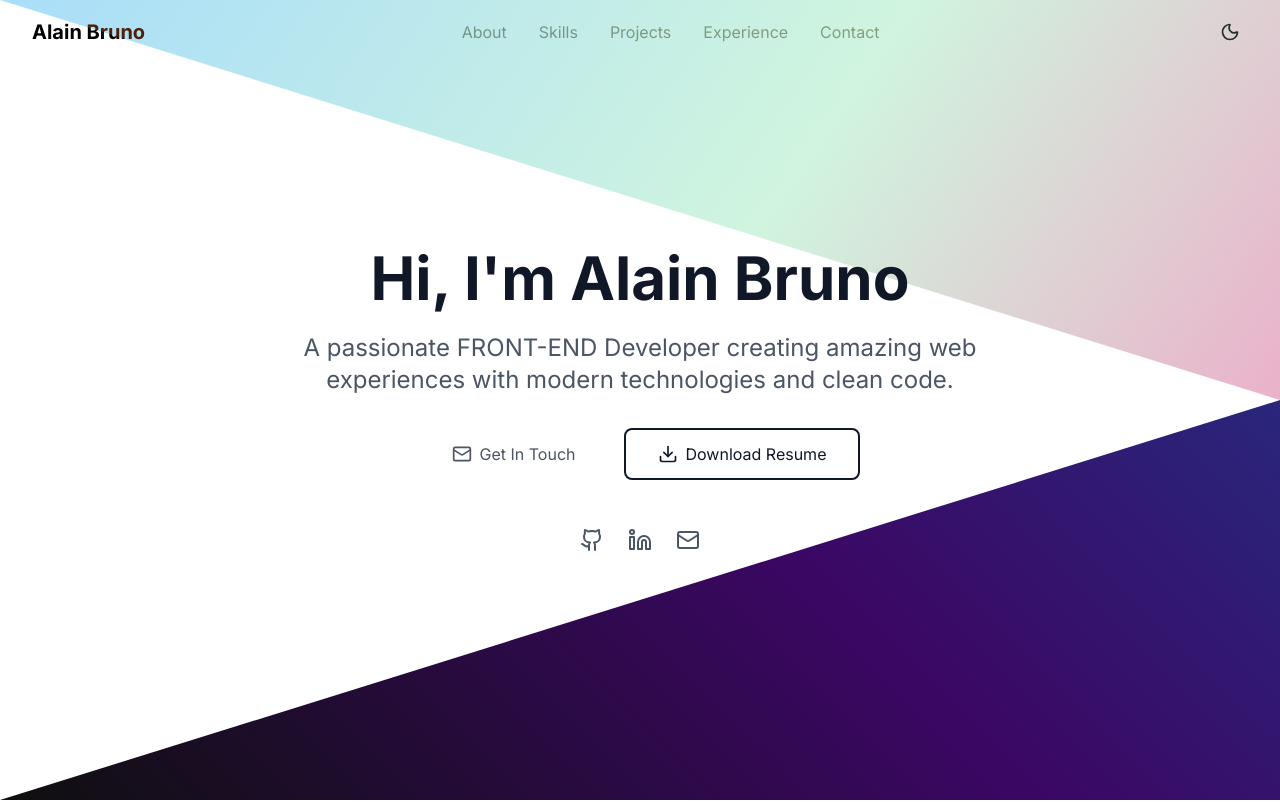
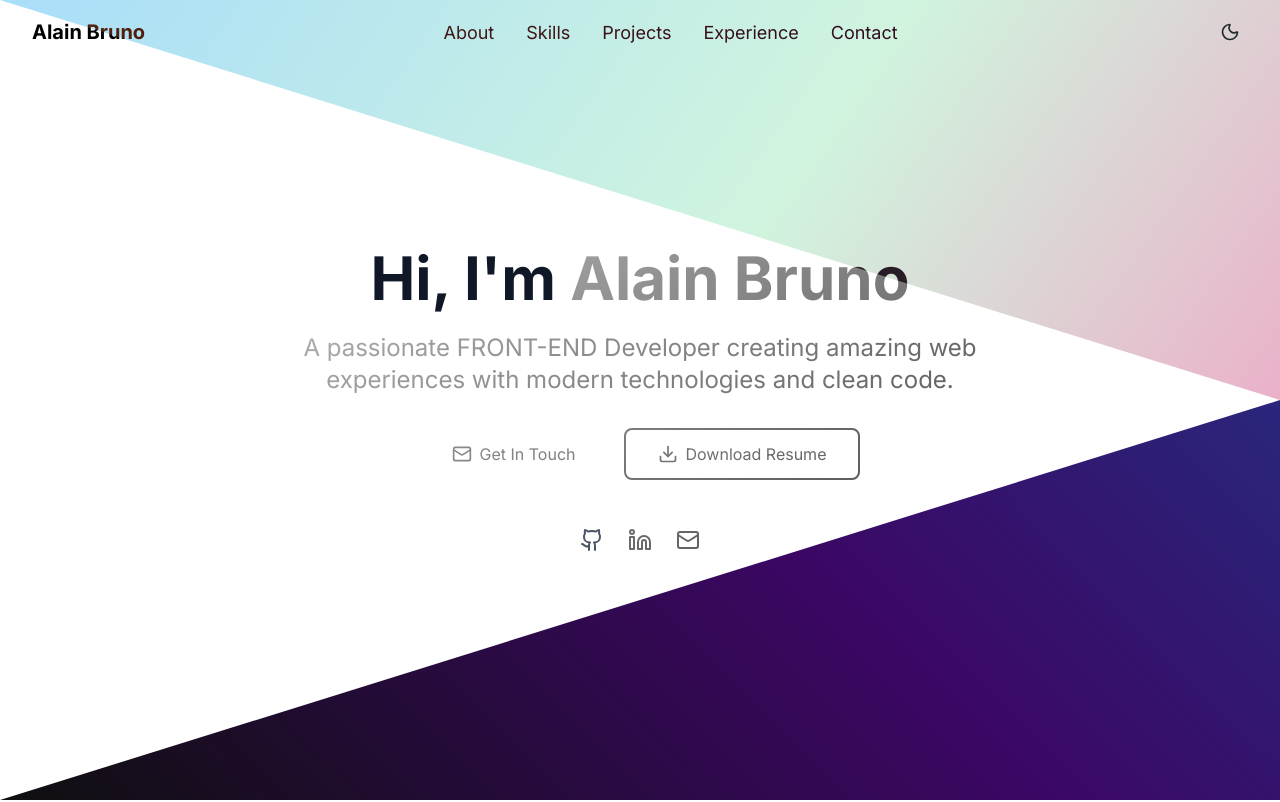
Before and after one commit to brunocode-s/portfolio, a Next.js app: page / in a window 1280 px wide. Shown: the top 802 px of the page. Built offline with nearby package versions, Linux system fonts and the light colour scheme.

Commit message:
new ui update

```diff
--- a/src/app/components/Contact.tsx
+++ b/src/app/components/Contact.tsx
@@ -132,10 +132,10 @@ const Contact = () => {
                    focus:border-transparent resize-none"
               />
             </div>
-            <div className="flex justify-end">
+            <div className="flex justify-end adaptive-text">
               <button
                 type="submit"
-                className="bg-gray-900 text-white px-8 py-3 rounded-lg hover:bg-primary-700 transition-colors flex items-center gap-2 hover:bg-white hover:text-gray-900 adaptive-text"
+                className="bg-gray-900 text-white px-8 py-3 rounded-lg hover:bg-primary-700 transition-colors flex items-center gap-2 hover:bg-white hover:text-gray-900 adaptive-text btn-b"
               >
                 <Send size={20} />
                 Send Message
--- a/src/app/components/Experience.tsx
+++ b/src/app/components/Experience.tsx
@@ -2,7 +2,7 @@ import { experiences } from '../lib/data'
 
 const Experience = () => {
   return (
-    <section id="experience" className="py-20 bg-gray-50">
+    <section id="experience" className="py-20 bg-gray-100">
       <div className="container-max-width section-padding">
         <div className="text-center mb-16">
           <h2 className="text-3xl md:text-4xl font-bold text-gray-900 mb-4">
--- a/src/app/components/Header.tsx
+++ b/src/app/components/Header.tsx
@@ -40,7 +40,7 @@ const Header = () => {
               <a
                 key={item.href}
                 href={item.href}
-                className="text-gray-600 hover:text-primary-600 transition-colors underline-hover"
+                className="text-[18px] hover:text-primary-600 underline-hove adaptive-text"
               >
                 {item.label}
               </a>
@@ -50,7 +50,7 @@ const Header = () => {
           <div className="flex items-center">
             <DarkModeToggle />
             <button
-              className="md:hidden"
+              className="md:hidden adaptive-text"
               onClick={() => setIsMenuOpen(!isMenuOpen)}
             >
               {isMenuOpen ? <X size={24} /> : <Menu size={24} />}
--- a/src/app/components/Hero.tsx
+++ b/src/app/components/Hero.tsx
@@ -8,23 +8,23 @@ const Hero = () => {
       <div className="container-max-width section-padding text-center">
         <div className="animate-fade-in">
           <h1 className="text-4xl md:text-6xl font-bold text-gray-900 mb-6">
-            Hi, I&apos;m <span className="text-primary-600">Alain Bruno</span>
+            Hi, I&apos;m <span className="text-primary-600 adaptive-text">Alain Bruno</span>
           </h1>
-          <p className="text-xl md:text-2xl text-gray-600 mb-8 max-w-3xl mx-auto">
+          <p className="text-xl md:text-2xl text-gray-600 mb-8 max-w-3xl mx-auto adaptive-text">
             A passionate FRONT-END Developer creating amazing web experiences
             with modern technologies and clean code.
           </p>
           <div className="flex flex-col sm:flex-row gap-4 justify-center items-center mb-12">
             <a
               href="#contact"
-              className="bg-primary-600 text-gray-600 px-8 py-3 rounded-lg hover:border-2 hover:bg-primary-700 hover:shadow-xl hover:scale-105 transition-all duration-300 flex items-center gap-2 transform-gpu"
+              className="bg-primary-600 text-gray-600 px-8 py-3 rounded-lg hover:border-2 hover:bg-primary-700 hover:shadow-xl hover:scale-105 transition-all duration-300 flex items-center gap-2 transform-gpu adaptive-text"
             >
               <Mail size={20} />
               Get In Touch
             </a>
             <a
               href="/assets/ALAINresume.pdf"
-              className="border-2 border-primary-600 text-primary-600 px-8 py-3 rounded-lg hover:bg-primary-600 hover:text-gray-600 hover:shadow-xl hover:scale-105 transition-all duration-300 flex items-center gap-2 transform-gpu"
+              className="border-2 border-primary-600 text-primary-600 px-8 py-3 rounded-lg hover:bg-primary-600 hover:text-gray-600 hover:shadow-xl hover:scale-105 transition-all duration-300 flex items-center gap-2 transform-gpu adaptive-text"
             >
               <Download size={20} />
               Download Resume
@@ -45,14 +45,14 @@ const Hero = () => {
               target="_blank"
               rel="noopener noreferrer"
               aria-label="LinkedIn"
-              className="text-gray-600 hover:text-primary-600 transition-colors"
+              className="text-gray-600 hover:text-primary-600 transition-colors adaptive-text"
             >
               <Linkedin size={24} />
             </a>
             <a
               href="mailto:alainbrunoofficial@gmail.com"
               aria-label="Email"
-              className="text-gray-600 hover:text-primary-600 transition-colors"
+              className="text-gray-600 hover:text-primary-600 transition-colors adaptive-text"
             >
               <Mail size={24} />
             </a>
--- a/src/app/components/Skills.tsx
+++ b/src/app/components/Skills.tsx
@@ -2,7 +2,7 @@ import { skills } from '../lib/data'
 
 const Skills = () => {
   return (
-    <section id="skills" className="py-20 bg-gray-50">
+    <section id="skills" className="py-20 bg-gray-100">
       <div className="container-max-width section-padding">
         <div className="text-center mb-16">
           <h2 className="text-3xl md:text-4xl font-bold text-gray-900 mb-4">
--- a/src/app/globals.css
+++ b/src/app/globals.css
@@ -23,7 +23,7 @@
 @layer utilities {
   .adaptive-text {
     mix-blend-mode: difference;
-    color: white;
+    color: #ffffff;
   }
 
   .animated-gradient {
@@ -74,6 +74,11 @@
 
   .dark .diagonal-split::after {
     background: linear-gradient(225deg, #0f0f0f, #1a1a1a, #111111);
+  }
+
+  .dark .btn-b {
+    background-color: #ffffff;
+    color: #000000;
   }
 }
 
--- a/src/app/layout.tsx
+++ b/src/app/layout.tsx
@@ -7,7 +7,7 @@ export const metadata = {
   title: 'Alain Bruno - FRONT-END Developer',
   description: 'Portfolio website of Alain Bruno, a passionate full-stack developer specializing in modern web technologies.',
   icons: {
-   icon: '/assets/favicon.ico',
+   icon: '/favicon.ico',
   },
 }
 
```
